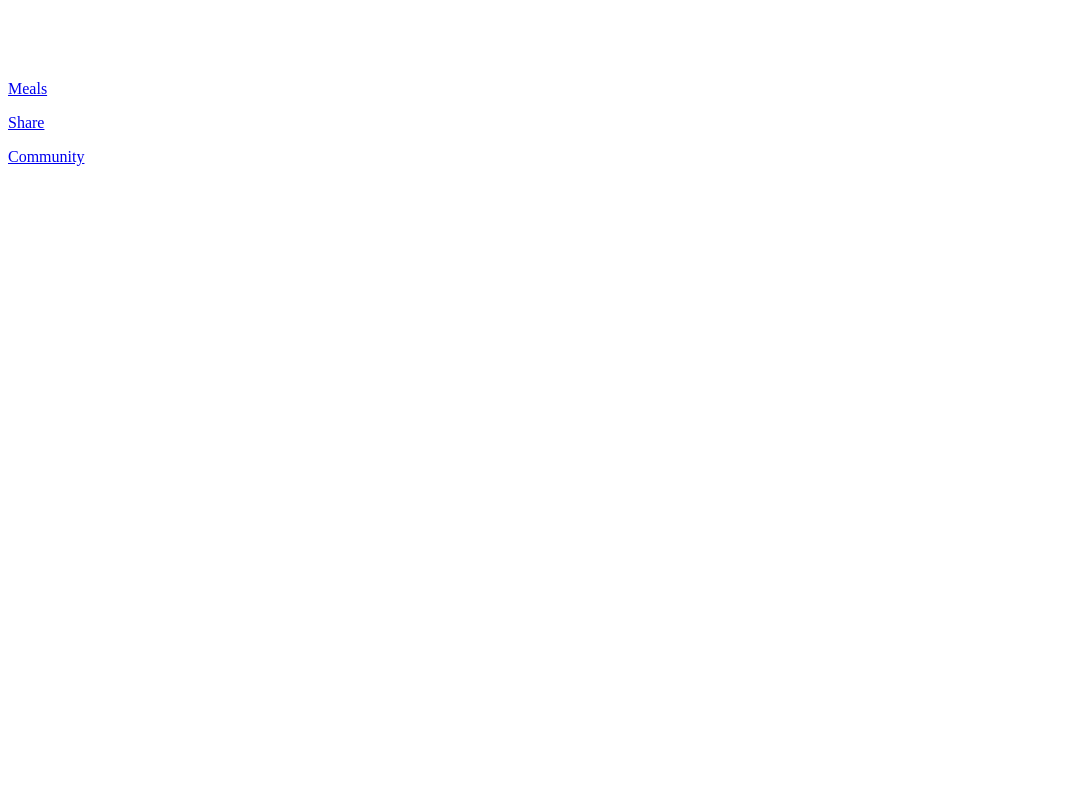
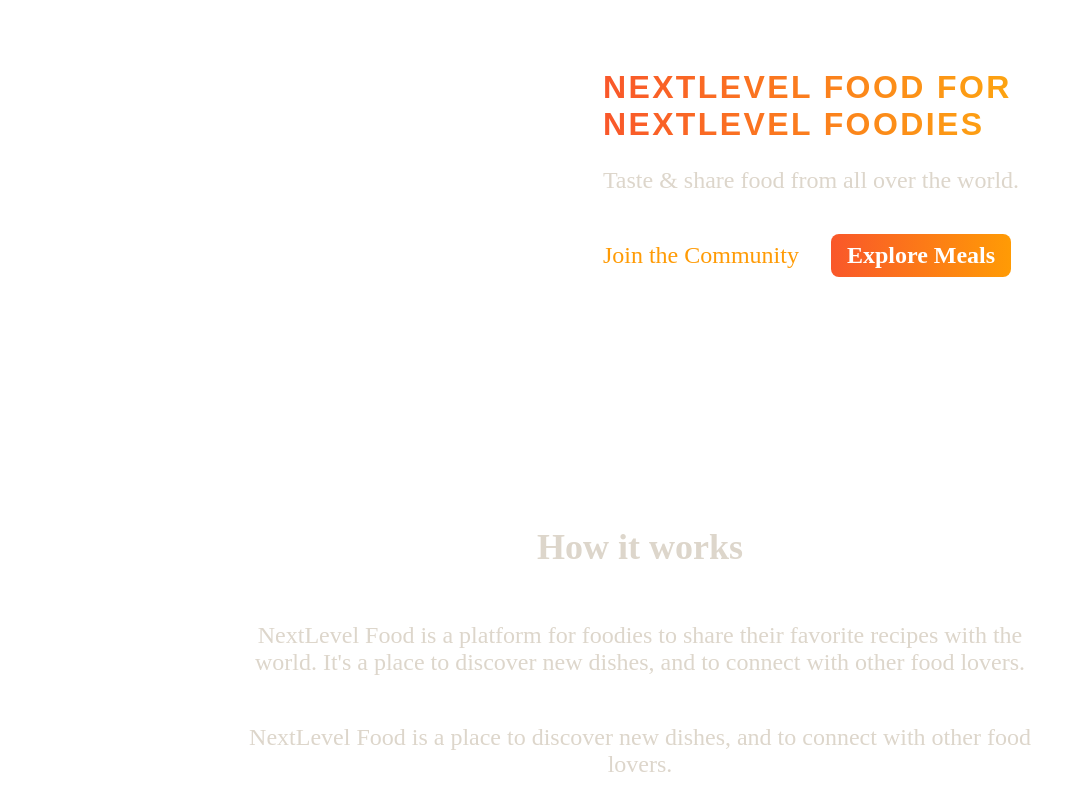
Before and after one commit to quocbinh-npm9081/onwards-foodies, a Next.js app: page / in a window 1280 px wide. Shown: the top 800 px of the page, without its empty margins (0-1086 px from the left). Built offline with nearby package versions, Linux system fonts and the light colour scheme.

Commit message:
104. preparing an image slideshow

```diff
--- a/app/page.js
+++ b/app/page.js
@@ -1,19 +1,51 @@
 import Link from "next/link";
+import classes from './page.module.css';
+
 export default function Home() {
   return (
+    <>
+      <header className={classes.header}>
+        <div className={classes.slideshow}>
+
+        </div>
+        <div>
+          <div className={classes.hero}>
+            <h1>NextLevel Food for NextLevel Foodies</h1>
+            <p>Taste & share food from all over the world.</p>
+          </div>
+          <div className={classes.cta}>
+            <Link href="/community">Join the Community</Link>
+            <Link href="/meals">Explore Meals</Link>
+          </div>
+        </div>
+      </header>
       <main>
-      <h1 style={{ color: 'white', textAlign: 'center' }}>
-        Time to get started!
-      </h1>
+        <section className={classes.section}>
+          <h2>How it works</h2>
           <p>
-        <Link href="/meals">Meals</Link>
+            NextLevel Food is a platform for foodies to share their favorite
+            recipes with the world. It&apos;s a place to discover new dishes, and to
+            connect with other food lovers.
           </p>
           <p>
-        <Link href="/meals/share">Share</Link>
+            NextLevel Food is a place to discover new dishes, and to connect
+            with other food lovers.
+          </p>
+        </section>
+
+        <section className={classes.section}>
+          <h2>Why NextLevel Food?</h2>
+          <p>
+            NextLevel Food is a platform for foodies to share their favorite
+            recipes with the world. It&apos;s a place to discover new dishes, and to
+            connect with other food lovers.
           </p>
           <p>
-        <Link href="/community">Community</Link>
+            NextLevel Food is a place to discover new dishes, and to connect
+            with other food lovers.
           </p>
+        </section>
       </main>
+    </>
   );
 }
--- /dev/null
+++ b/app/page.module.css
@@ -0,0 +1,75 @@
+.header {
+    display: flex;
+    gap: 3rem;
+    margin: 3rem auto;
+    width: 90%;
+    max-width: 75rem;
+  }
+
+  .slideshow {
+    width: 40rem;
+    height: 25rem;
+  }
+
+  .hero {
+    color: #ddd6cb;
+    font-size: 1.5rem;
+  }
+
+  .hero h1 {
+    font-size: 2rem;
+    font-weight: bold;
+    font-family: 'Montserrat', sans-serif;
+    letter-spacing: 0.15rem;
+    text-transform: uppercase;
+    background: linear-gradient(90deg, #f9572a, #ffc905);
+    background-clip: text;
+    -webkit-background-clip: text;
+    -webkit-text-fill-color: transparent;
+  }
+
+  .cta {
+    font-size: 1.5rem;
+    display: flex;
+    gap: 1rem;
+  }
+
+  .cta a {
+    display: inline-block;
+    margin-top: 1rem;
+    padding: 0.5rem 1rem;
+    border-radius: 0.5rem;
+    background: linear-gradient(90deg, #f9572a, #ff9b05);
+    color: #ffffff;
+    font-weight: bold;
+    text-decoration: none;
+  }
+
+  .cta a:hover,
+  .cta a:active {
+    background: linear-gradient(90deg, #fd4715, #f9b241);
+  }
+
+  .cta a:first-child {
+    background: transparent;
+    font-weight: normal;
+    color: #ff9b05;
+    padding-left: 0;
+  }
+
+  .cta a:first-child:hover,
+  .cta a:first-child:active {
+    background: transparent;
+    color: #f9b241;
+  }
+
+  .section {
+    display: flex;
+    flex-direction: column;
+    color: #ddd6cb;
+    font-size: 1.5rem;
+    max-width: 50rem;
+    width: 90%;
+    margin: 2rem auto;
+    text-align: center;
+  }
```
Lines whose indentation alone changed are shown as unchanged.
